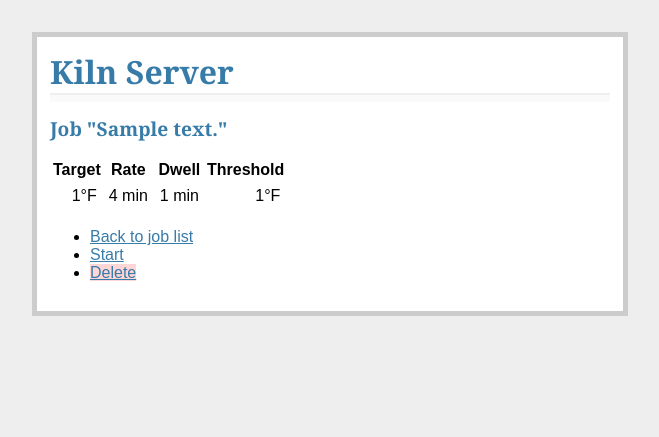
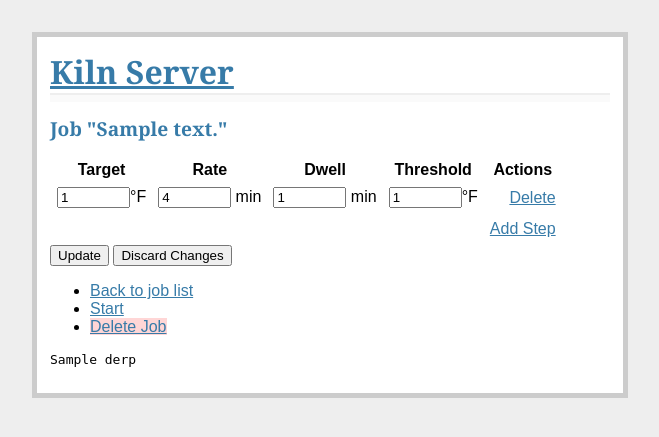
Before and after one commit to techwiz42/kilnserver, a Flask app: template kilnserver/templates/show_job_steps.html in a window 1280 px wide. Shown: the top 437 px of the page, without its empty margins (310-969 px from the left). Run offline with Flask 2, Linux system fonts and the light colour scheme; tables that the repository leaves empty hold one stand-in row (values such as "Sample post"); the template is opened without the code that fills it: values that come from a table or form of the project are taken from there, most other values are stand-ins (such as "Sample title", 1, 10 or a date in 2020); data that the repository does not hold is empty; parts of the project's set-up code (start-up, migrations or seed data) failed here and were passed over.

Commit message:
Edit UI functional

```diff
--- a/kilnserver/templates/layout.html
+++ b/kilnserver/templates/layout.html
@@ -2,7 +2,7 @@
 <title>Kiln Server</title>
 <link rel=stylesheet type=text/css href="{{ url_for('static', filename='style.css') }}">
 <div class=page>
-  <h1>Kiln Server</h1>
+  <h1><a href="{{ url_for('show_jobs') }}">Kiln Server</a></h1>
   <div class=metanav>
   </div>
   {% for message in get_flashed_messages() %}
--- a/kilnserver/templates/show_job_steps.html
+++ b/kilnserver/templates/show_job_steps.html
@@ -2,26 +2,43 @@
 {% block body %}
 <h2>Job "{{ job.comment }}"</h2>
 <p>
+  <form action="{{ url_for('update_job_steps', job_id=job.id) }}" method="post">
     <table>
     <tr>
       <th>Target</th>
       <th>Rate</th>
       <th>Dwell</th>
       <th>Threshold</th>
+      <th>Actions</th>
     </tr>
     {% for step in job_steps %}
     <tr>
-    <td>{{ step.target }}&deg;F</td>
-    <td>{{ step.rate }} min</td>
-    <td>{{ step.dwell }} min</td>
-    <td>{{ step.threshold }}&deg;F</td>
+      <input type="hidden" name="id" value="{{ step.id }}"/>
+      <td><input type="text" size="6" name="target[{{ step.id }}]" value="{{ step.target }}"/>&deg;F</td>
+      <td><input type="text" size="6" name="rate[{{ step.id }}]" value="{{ step.rate }}"/> min</td>
+      <td><input type="text" size="6" name="dwell[{{ step.id }}]" value="{{ step.dwell }}"/> min</td>
+      <td><input type="text" size="6" name="threshold[{{ step.id }}]" value="{{ step.threshold }}"/>&deg;F</td>
+      <td><a href="{{ url_for('delete_job_step', job_id=job.id, step_id=step.id) }}">Delete</a></td>
     </tr>
     {% endfor %}
+    <tr>
+      <td>&nbsp;</td>
+      <td>&nbsp;</td>
+      <td>&nbsp;</td>
+      <td>&nbsp;</td>
+      <td><a href="{{ url_for('add_job_step', job_id=job.id) }}">Add Step</a></td>
+    </tr>
     </table>
+    <input type="submit" value="Update"/>
+    <input type="reset" value="Discard Changes"/>
+  </form>
 </p>
 <ul>
 <li><a href="{{ url_for('show_jobs') }}">Back to job list</a></li>
 <li><a href="{{ url_for('start_job', job_id=job.id) }}">Start</a></li>
-<li><a href="{{ url_for('delete_job', job_id=job.id) }}" class="delete">Delete</a></li>
+<li><a href="{{ url_for('delete_job', job_id=job.id) }}" class="delete">Delete Job</a></li>
 </ul>
+<pre>
+{{ derp }}
+</pre>
 {% endblock %}
```
Also changed, not shown: kilnserver/views.py (+39 -0 lines). Lines whose indentation alone changed are shown as unchanged.
